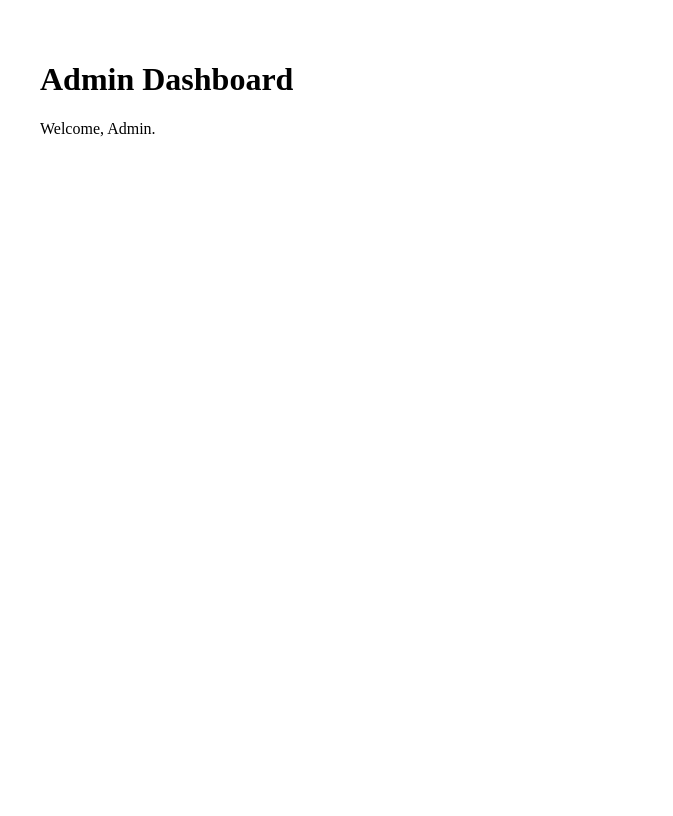
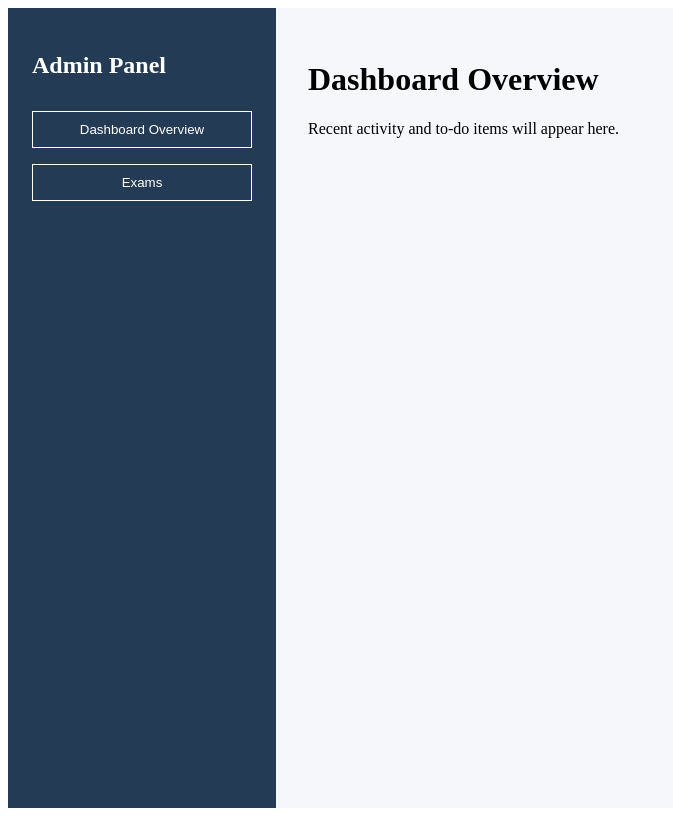
Before and after one commit to Rajarshi101/exam_portal_frontend, a React (Vite) app: page /admin-dashboard in a window 1280 px wide. Shown: the whole page, without its empty margins (0-673 px from the left). Built offline with nearby package versions, Linux system fonts and the light colour scheme.

Commit message:
Add admin dashboard layout with overview and exams tabs

```diff
--- /dev/null
+++ b/src/components/admin/AdminExams.jsx
@@ -0,0 +1,14 @@
+function AdminExams() {
+  return (
+    <div>
+      <h1>Exams</h1>
+      <ul>
+        <li>Create / Schedule Exam</li>
+        <li>Upload Question Paper</li>
+        <li>Invite Students</li>
+      </ul>
+    </div>
+  );
+}
+
+export default AdminExams;
--- /dev/null
+++ b/src/components/admin/AdminOverview.jsx
@@ -0,0 +1,10 @@
+function AdminOverview() {
+  return (
+    <div>
+      <h1>Dashboard Overview</h1>
+      <p>Recent activity and to-do items will appear here.</p>
+    </div>
+  );
+}
+
+export default AdminOverview;
--- /dev/null
+++ b/src/components/admin/AdminSidebar.jsx
@@ -0,0 +1,19 @@
+import "../../styles/AdminSidebar.css";
+
+function AdminSidebar({ setActiveTab }) {
+  return (
+    <div className="admin-sidebar">
+      <h2>Admin Panel</h2>
+
+      <button onClick={() => setActiveTab("overview")}>
+        Dashboard Overview
+      </button>
+
+      <button onClick={() => setActiveTab("exams")}>
+        Exams
+      </button>
+    </div>
+  );
+}
+
+export default AdminSidebar;
--- a/src/pages/AdminDashboard.jsx
+++ b/src/pages/AdminDashboard.jsx
@@ -1,10 +1,21 @@
-import "../styles/Dashboard.css";
+import { useState } from "react";
+import AdminSidebar from "../components/admin/AdminSidebar";
+import AdminOverview from "../components/admin/AdminOverview";
+import AdminExams from "../components/admin/AdminExams";
+import "../styles/AdminDashboard.css";
 
 function AdminDashboard() {
+  const [activeTab, setActiveTab] = useState("overview");
+
+  const renderContent = () => {
+    if (activeTab === "overview") return <AdminOverview />;
+    if (activeTab === "exams") return <AdminExams />;
+  };
+
   return (
-    <div className="dashboard">
-      <h1>Admin Dashboard</h1>
-      <p>Welcome, Admin.</p>
+    <div className="admin-dashboard">
+      <AdminSidebar setActiveTab={setActiveTab} />
+      <div className="admin-content">{renderContent()}</div>
     </div>
   );
 }
--- /dev/null
+++ b/src/styles/AdminDashboard.css
@@ -0,0 +1,10 @@
+.admin-dashboard {
+  display: flex;
+  height: 100vh;
+}
+
+.admin-content {
+  flex: 1;
+  padding: 2rem;
+  background-color: #f5f7fa;
+}
--- /dev/null
+++ b/src/styles/AdminSidebar.css
@@ -0,0 +1,25 @@
+.admin-sidebar {
+  width: 220px;
+  background-color: #243b55;
+  color: white;
+  padding: 1.5rem;
+}
+
+.admin-sidebar h2 {
+  margin-bottom: 2rem;
+}
+
+.admin-sidebar button {
+  width: 100%;
+  padding: 10px;
+  margin-bottom: 1rem;
+  background: transparent;
+  border: 1px solid white;
+  color: white;
+  cursor: pointer;
+}
+
+.admin-sidebar button:hover {
+  background-color: white;
+  color: #243b55;
+}
```
